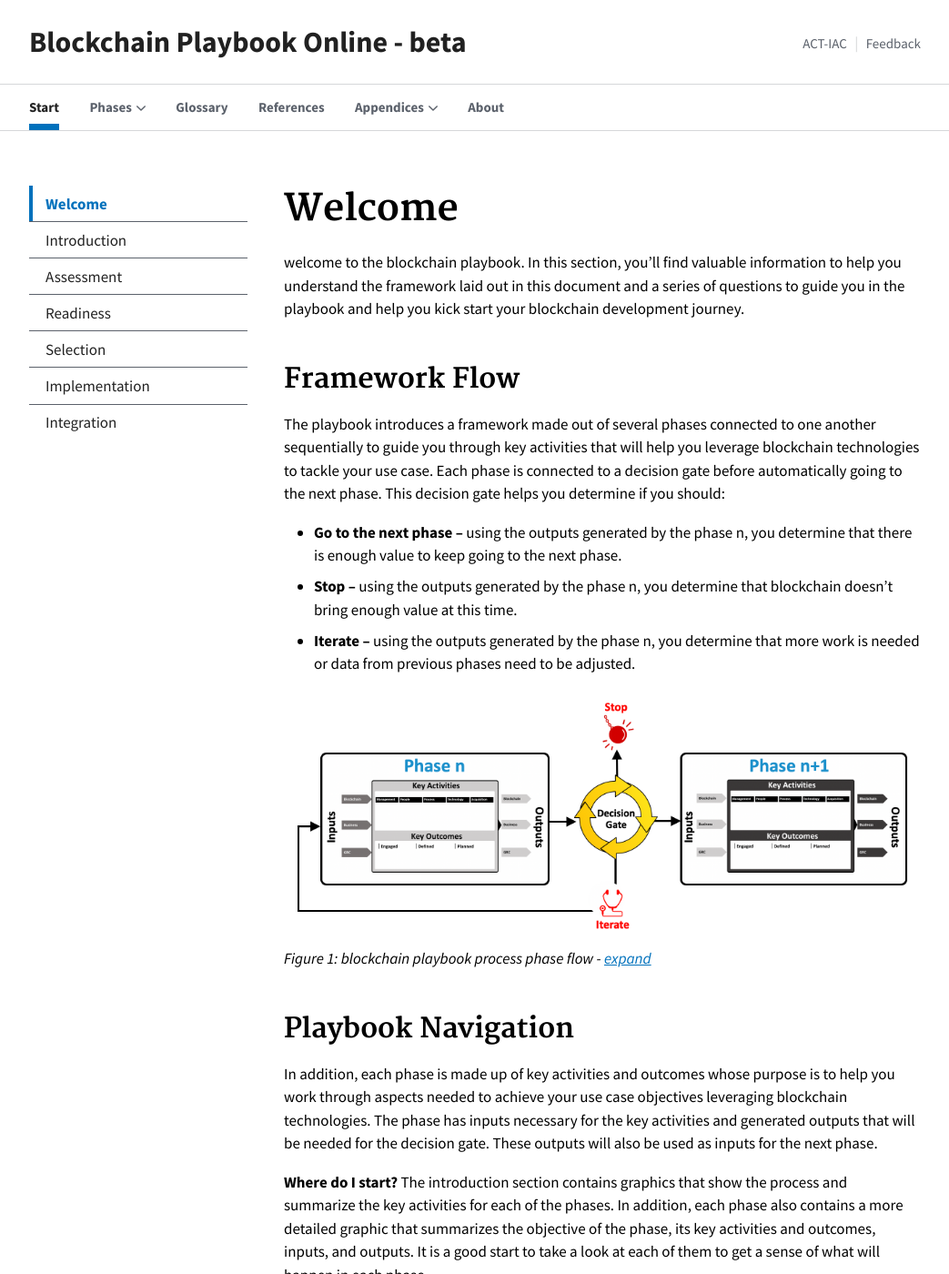
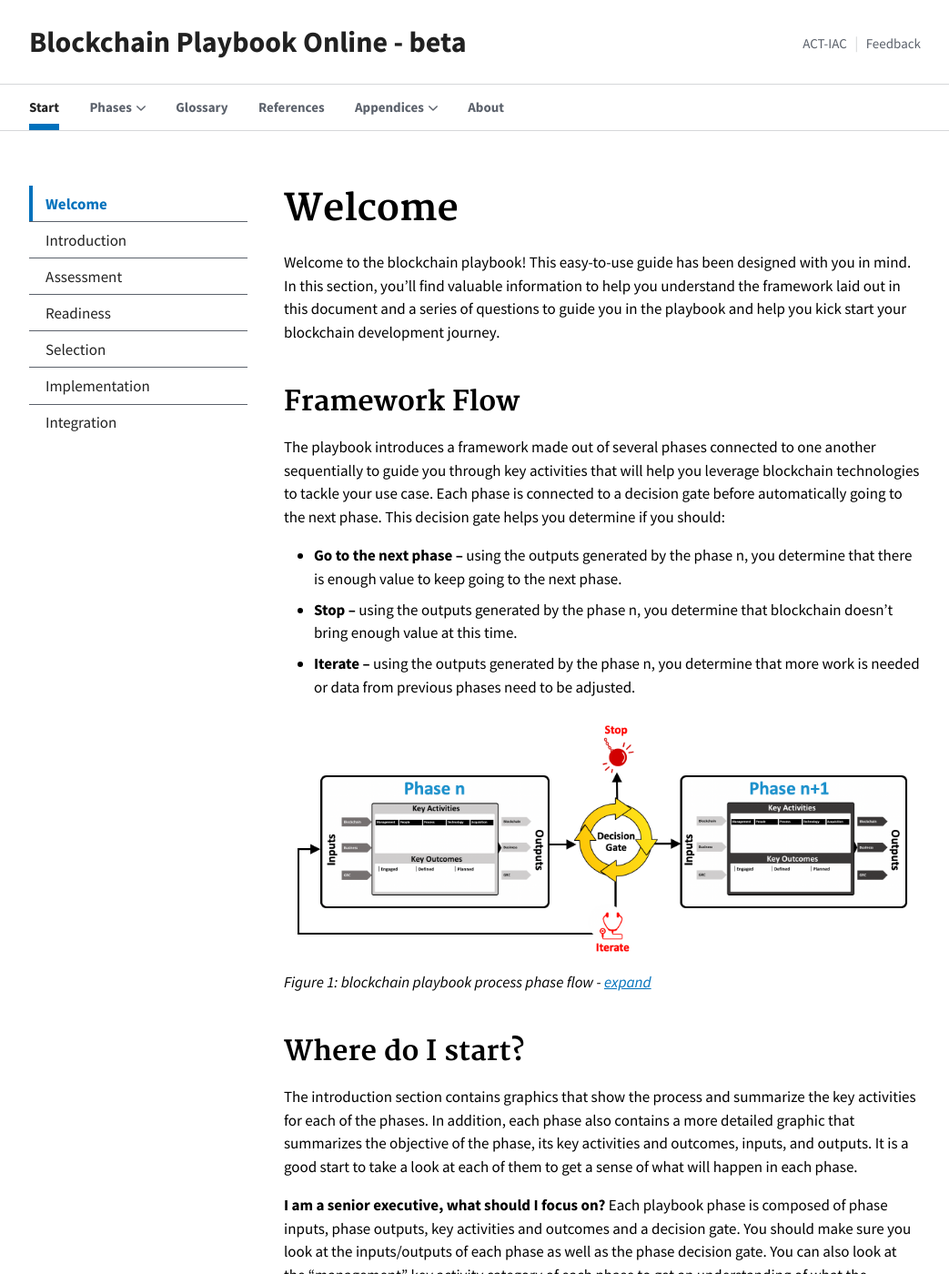
Before and after one commit to blockchain-working-group/blockchain-playbook, a Jekyll site: the page built from pages/quickstart.md, in a window 1280 px wide and 1400 px high. Shown: the whole window at 91% size, without its empty margins (118-1161 px from the left). Built offline with Jekyll 4.4.1, drawn with Linux system fonts in a browser that asks for light colours; some of the changed text lies outside the part shown.

Commit message:
Update quickstart.md
updates related to #34

```diff
--- a/pages/quickstart.md
+++ b/pages/quickstart.md
@@ -6,7 +6,7 @@ sidenav: playbook
 ---
 
 # Welcome
-welcome to the blockchain playbook. In this section, you’ll find valuable information to help you understand the framework laid out in this document and a series of questions to guide you in the playbook and help you kick start your blockchain development journey.
+Welcome to the blockchain playbook! This easy-to-use guide has been designed with you in mind. In this section, you’ll find valuable information to help you understand the framework laid out in this document and a series of questions to guide you in the playbook and help you kick start your blockchain development journey.
 
 ## Framework Flow
 The playbook introduces a framework made out of several phases connected to one another sequentially to guide you through key activities that will help you leverage blockchain technologies to tackle your use case.
@@ -19,10 +19,7 @@ Each phase is connected to a decision gate before automatically going to the nex
 ![Playbook Phases](../assets/img/playbook/pb-phase-flow.png)
 _Figure 1: blockchain playbook process phase flow - [expand](../assets/img/playbook/pb-phase-flow.png){:target="_blank"}_
 
-## Playbook Navigation
-In addition, each phase is made up of key activities and outcomes whose purpose is to help you work through aspects needed to achieve your use case objectives leveraging blockchain technologies. The phase has inputs necessary for the key activities and generated outputs that will be needed for the decision gate. These outputs will also be used as inputs for the next phase.
-
-**Where do I start?**
+## Where do I start?
 The introduction section contains graphics that show the process and summarize the key activities for each of the phases. In addition, each phase also contains a more detailed graphic that summarizes the objective of the phase, its key activities and outcomes, inputs, and outputs. It is a good start to take a look at each of them to get a sense of what will happen in each phase.
 
 **I am a senior executive, what should I focus on?**
```
Also changed, not shown: other parts of pages/quickstart.md (+2 -0 lines).
